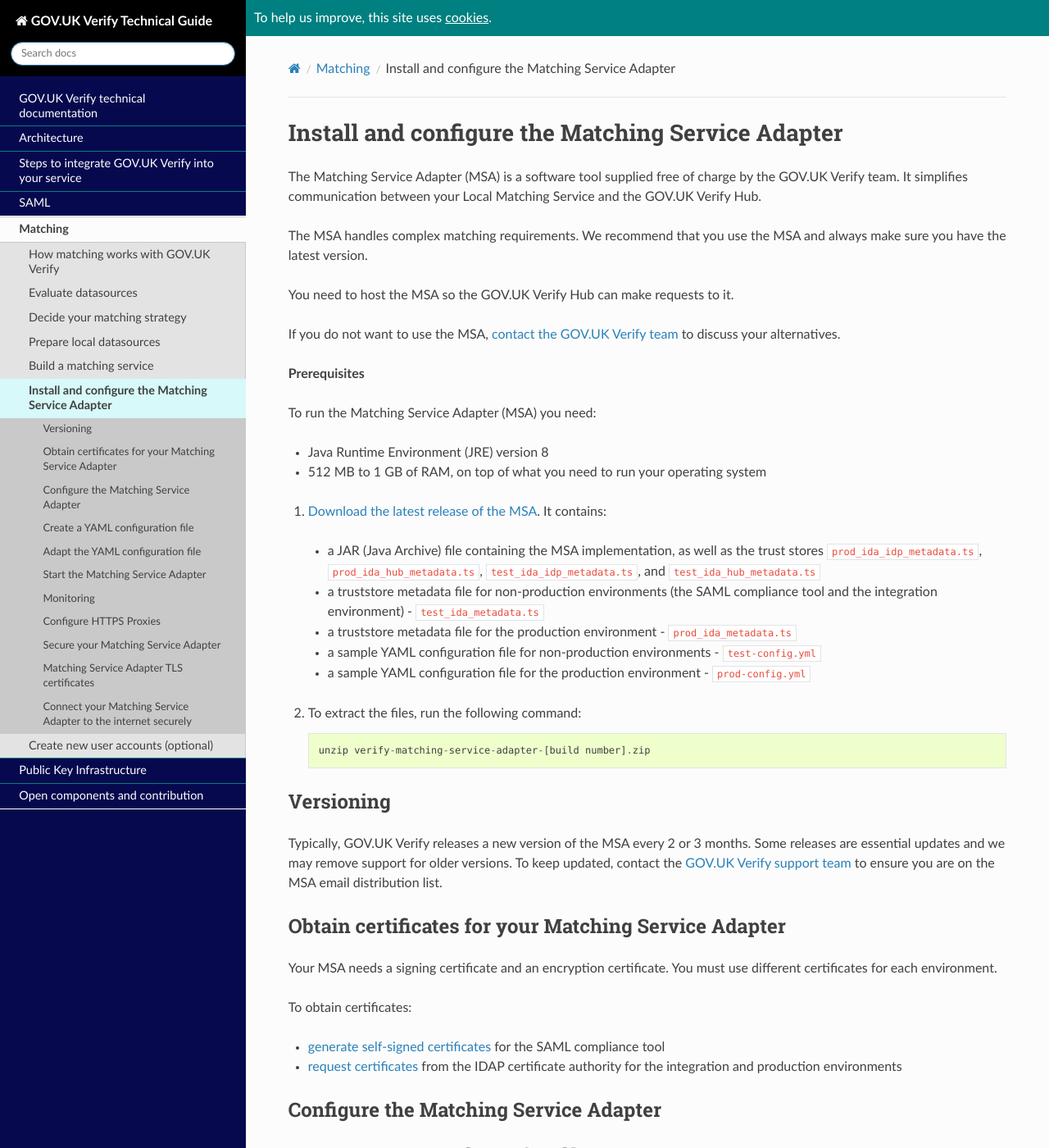
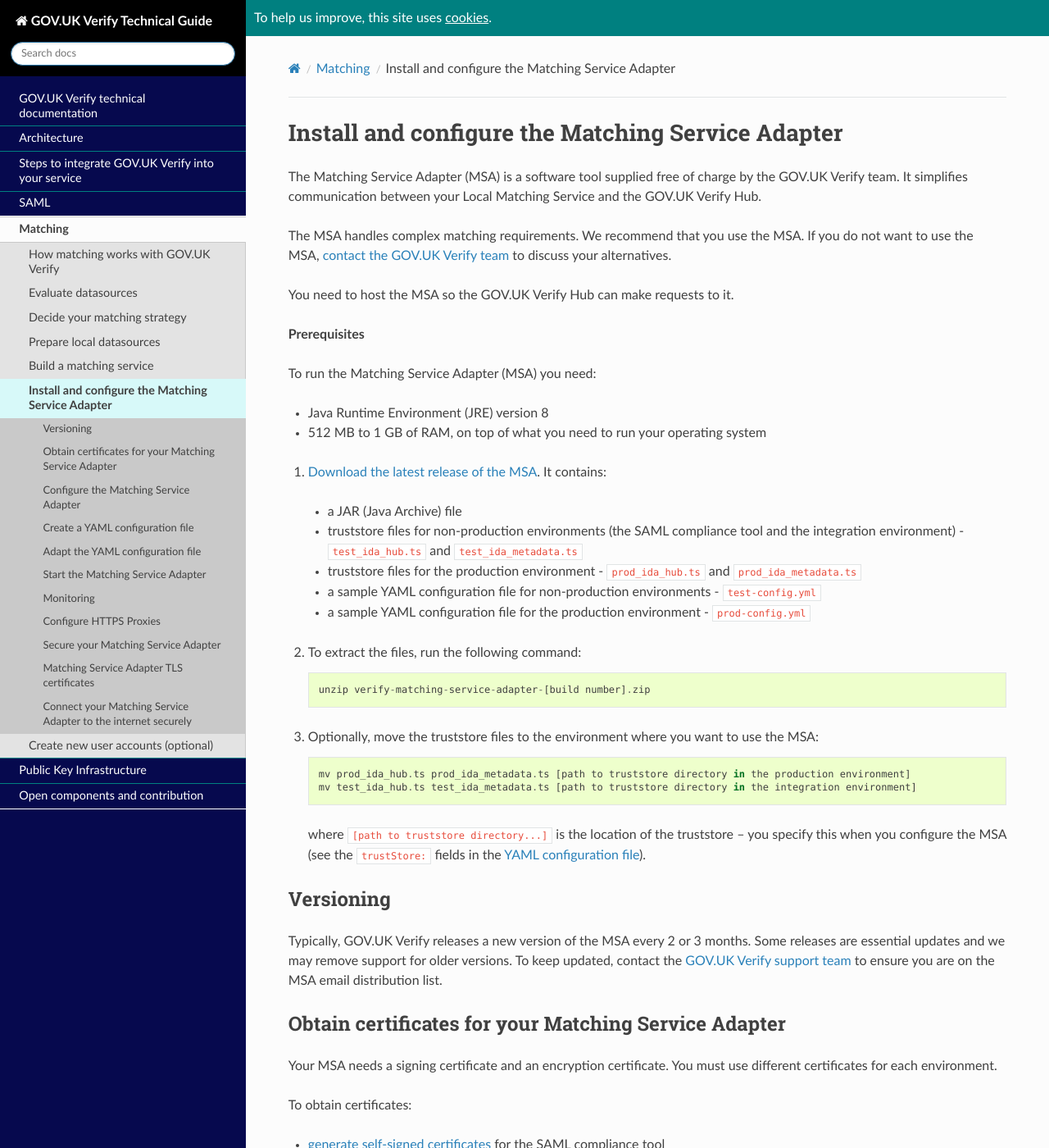
Before and after one commit to alphagov/rp-onboarding-tech-docs, a Sphinx documentation site: the page built from source/pages/matching/matchingserviceadapter.rst, in a window 1280 px wide and 1400 px high. Shown: the whole window at 82% size. Built offline with Sphinx 7.4.7 and the Read the Docs theme 2.0.0, drawn with Linux system fonts in a browser that asks for light colours; nearby versions of some CDN libraries; pages that are not in the unit, such as notebooks, are missing from menus; comment, search, counter and statistics services are not loaded; some of the changed text lies outside the part shown.

Commit message:
Revert "HUB-100: Update the onboarding doc for the MSA"

```diff
--- a/source/pages/matching/matchingserviceadapter.rst
+++ b/source/pages/matching/matchingserviceadapter.rst
@@ -7,11 +7,9 @@
 
 The Matching Service Adapter (MSA) is a software tool supplied free of charge by the GOV.UK Verify team. It simplifies communication between your Local Matching Service and the GOV.UK Verify Hub.
 
-The MSA handles complex matching requirements. We recommend that you use the MSA and always make sure you have the latest version.
+The MSA handles complex matching requirements. We recommend that you use the MSA. If you do not want to use the MSA, `contact the GOV.UK Verify team <mailto:idasupport+onboarding@digital.cabinet-office.gov.uk>`_ to discuss your alternatives.
 
 You need to host the MSA so the GOV.UK Verify Hub can make requests to it.
-
-If you do not want to use the MSA, `contact the GOV.UK Verify team <mailto:idasupport+onboarding@digital.cabinet-office.gov.uk>`_ to discuss your alternatives.
 
 **Prerequisites**
 
@@ -22,15 +20,23 @@
 
 1. `Download the latest release of the MSA <https://github.com/alphagov/verify-matching-service-adapter/releases/latest>`_. It contains:
 
-  * a JAR (Java Archive) file containing the MSA implementation, as well as the trust stores ``prod_ida_idp_metadata.ts``, ``prod_ida_hub_metadata.ts``, ``test_ida_idp_metadata.ts``, and ``test_ida_hub_metadata.ts``
-  * a truststore metadata file for non-production environments (the SAML compliance tool and the integration environment) - ``test_ida_metadata.ts``
-  * a truststore metadata file for the production environment - ``prod_ida_metadata.ts``
-  * a sample YAML configuration file for non-production environments  - ``test-config.yml``
-  * a sample YAML configuration file for the production environment  - ``prod-config.yml``
+ * a JAR (Java Archive) file
+ * truststore files for non-production environments (the SAML compliance tool and the integration environment) - ``test_ida_hub.ts`` and ``test_ida_metadata.ts``
+ * truststore files for the production environment - ``prod_ida_hub.ts`` and ``prod_ida_metadata.ts``
+ * a sample YAML configuration file for non-production environments  - ``test-config.yml``
+ * a sample YAML configuration file for the production environment  - ``prod-config.yml``
 
 2. To extract the files, run the following command::
 
     unzip verify-matching-service-adapter-[build number].zip
+
+3. Optionally, move the truststore files to the environment where you want to use the MSA::
+
+    mv prod_ida_hub.ts prod_ida_metadata.ts [path to truststore directory in the production environment]
+    mv test_ida_hub.ts test_ida_metadata.ts [path to truststore directory in the integration environment]
+
+ where ``[path to truststore directory...]`` is the location of the truststore – you specify this when you configure the MSA (see the ``trustStore:`` fields in the :ref:`YAML configuration file <yamlfile>`).
+
 
 Versioning
 -----------
@@ -146,22 +152,16 @@
     # if necessary.
     hub:
       ssoUrl: https://compliance-tool-reference.ida.digital.cabinet-office.gov.uk/SAML2/SSO
+      trustStore:
+        path: test_ida_hub.ts
+        password: puppet
 
     # Settings for obtaining Verify's metadata can be configured here.
     metadata:
-      environment: INTEGRATION
       url: https://compliance-tool-reference.ida.digital.cabinet-office.gov.uk/SAML2/metadata/federation
       trustStore:
         path: test_ida_metadata.ts
         password: puppet
-    # To override the `hub` and `idp` trust stores, i.e. for testing or manual modifications,
-    # you can extract them from the MSA JAR file to a local disk, modify them, and then un-comment the following section:
-      # hubTrustStore:
-        # path: test_hub.ts
-        # password: puppet
-      # idpTrustStore:
-        # path: test_idp.ts
-        # password: puppet
 
     ## Options to add additional logging. By default, logs will be output to console.
     ## See http://www.dropwizard.io/1.0.5/docs/manual/configuration.html#logging
@@ -224,10 +224,19 @@
 
 7. Enter the paths and names of the encryption keys and certificates for your MSA in ``encryptionKeys``.  The names are used to identify the certificates in the metadata so should be meaningful and unique, for example, ``signing_1`` and ``encryption_1``.
 
+In the field ``hub:``
+^^^^^^^^^^^^^^^^^^^^^
+
+8. In ``trustStore:`` ``path:`` , specify the path to your hub truststore file for the appropriate environment:
+
+  * for the SAML compliance tool and the integration environment, use the provided ``test_ida_hub.ts`` file (this is the default setting in the ``test-config.yml`` file)
+
+  * for the production environment, use the provided ``prod_ida_hub.ts`` file (this is the default setting in the ``prod-config.yml`` file)
+
 In the field ``metadata:``
 ^^^^^^^^^^^^^^^^^^^^^^^^^^
 
-8. Edit the ``url:`` value and specify the location where the MSA accesses the SAML metadata:
+9. Edit the ``url:`` value and specify the location where the MSA accesses the SAML metadata:
 
   * for the SAML compliance tool, use the default setting in the ``test-config.yml`` file
 
@@ -235,13 +244,11 @@
 
   * for the production environment, use the default setting in the ``prod-config.yml`` file
 
-9. In ``trustStore:`` ``path:``, specify the path to your metadata truststore file for the appropriate environment:
+10. In ``trustStore:`` ``path:``, specify the path to your metadata truststore file for the appropriate environment:
 
   * for the SAML compliance tool and the integration environment, use the provided ``test_ida_metadata.ts`` file (this is the default setting in the ``test-config.yml`` file)
 
   * for the production environment, use the provided ``prod_ida_metadata.ts`` file (this is the default setting in the ``prod-config.yml`` file)
-
-10. (optional) If you need to override the ``hub`` and ``idp`` truststore path for testing in Integration, uncomment the ``hubTrustStore`` and ``idpTrustStore`` sections in test-config.yml.
 
 
 .. _msa_test_msa:
```
